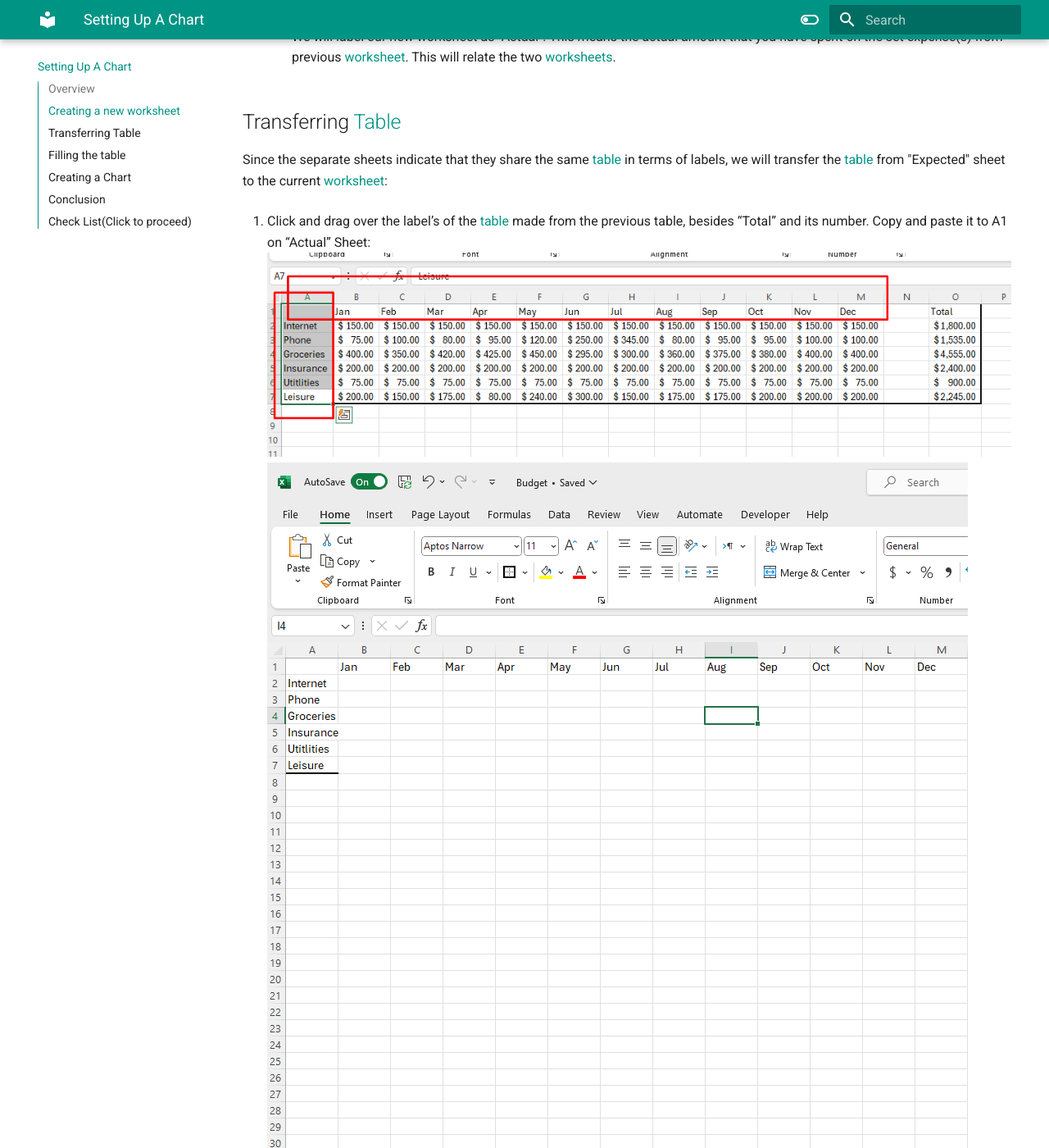
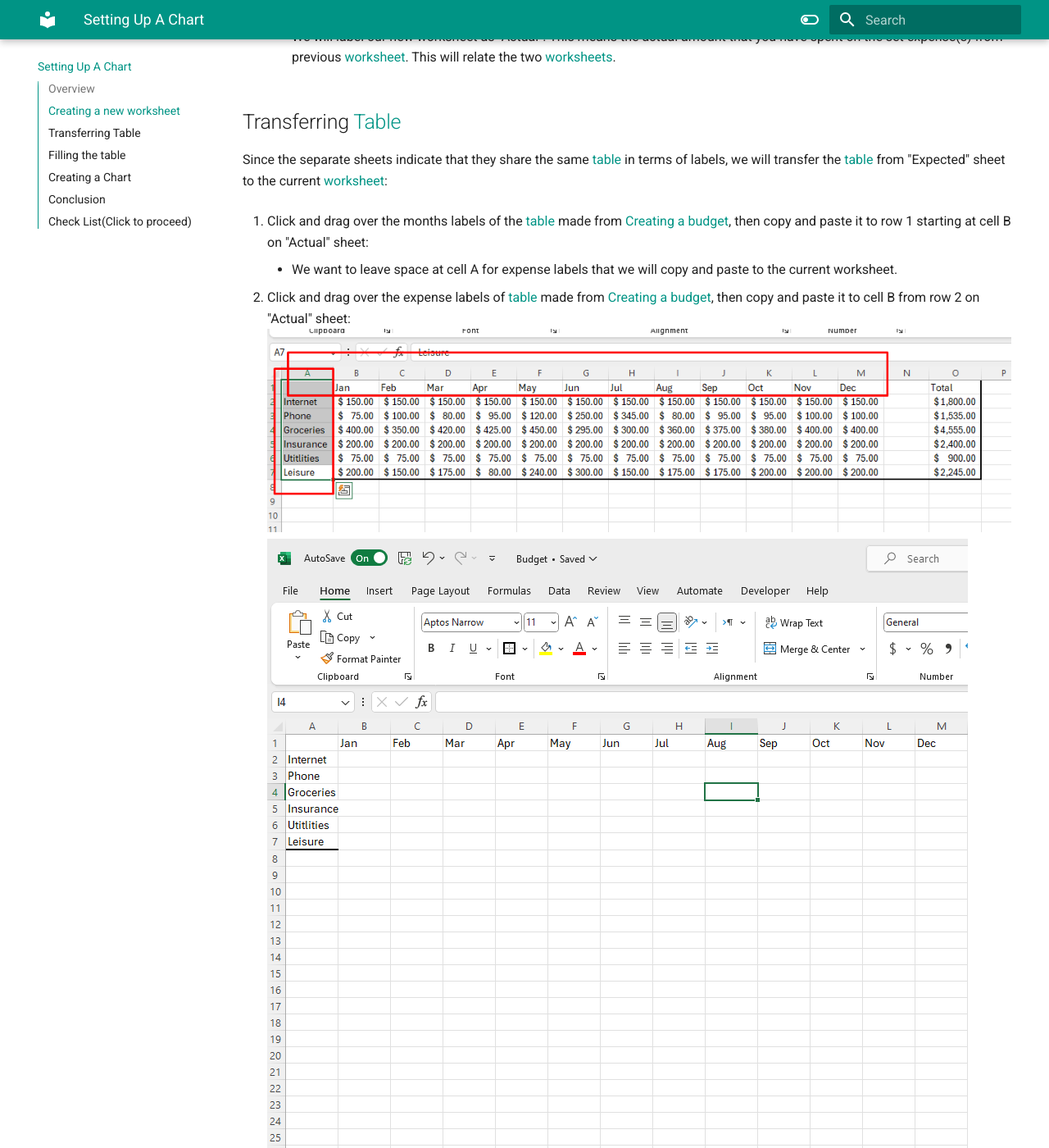
Before and after one commit to Hmute/ExcelUserDoc, an MkDocs documentation site: the page built from docs/Task2.md, in a window 1280 px wide and 1400 px high, scrolled down 4777 px. Shown: the whole window at 82% size. Built offline with MkDocs 1.6.1 and Material for MkDocs 9.7.7, drawn with Linux system fonts in a browser that asks for light colours; emoji names are drawn with the system emoji font; some of the changed text lies outside the part shown.

Commit message:
EDIT task 1

```diff
--- a/docs/Task2.md
+++ b/docs/Task2.md
@@ -45,12 +45,13 @@ We will continue from where we left off from previous task, [Creating a budget](
 
 Since the separate sheets indicate that they share the same [table](Glossary.md) in terms of labels, we will transfer the [table](Glossary.md) from "Expected" sheet to the current [worksheet](Glossary.md):
 
-4. Click and drag over the label’s of the [table](Glossary.md) made from the previous table, besides “Total” and its number. Copy and paste it to A1 on “Actual” Sheet:
+4. Click and drag over the months labels of the [table](Glossary.md) made from [Creating a budget](Task1.md), then copy and paste it to row 1 starting at cell B on "Actual" sheet:
+    * We want to leave space at cell A for expense labels that we will copy and paste to the current worksheet.
+
+4. Click and drag over the expense labels of [table](Glossary.md) made from [Creating a budget](Task1.md), then copy and paste it to cell B from row 2 on "Actual" sheet:
    ![Task2 Image](Assets/Task2/Task2_4.png)
    ![Task2 Image](Assets/Task2/Task2_4B.png)
-    * After copying the month labels, make sure to paste them on row 1, starting at column B.
-
-    * After copying the expense labels, make sure to paste them on column A, starting at row 2.
+   * We want to leave space at row 1, which will produce identical [table](Glossary.md) minus the number inputs.
 
     !!! warning "Warning"
         <i class="fas fa-exclamation-triangle"></i>
```
